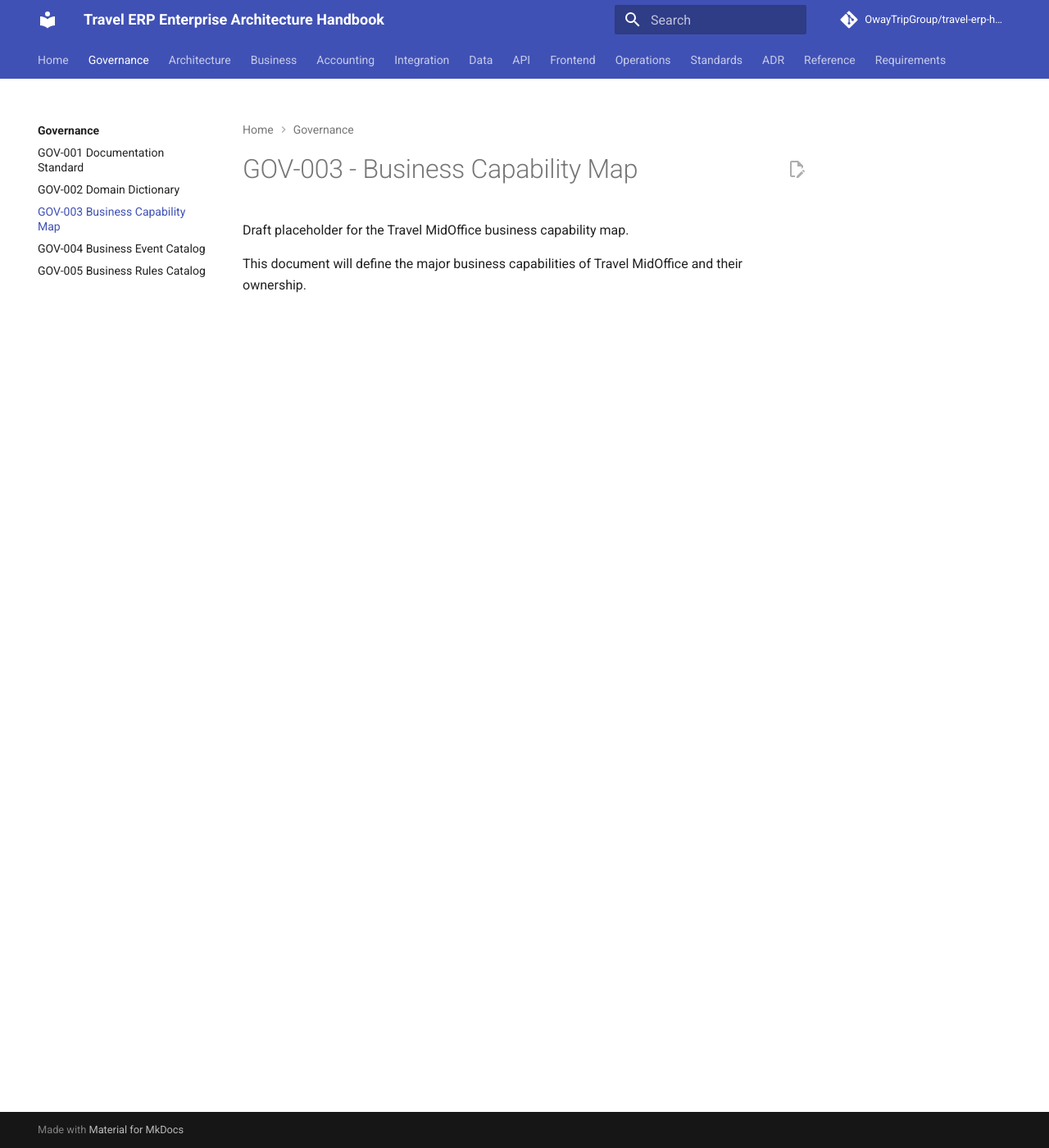
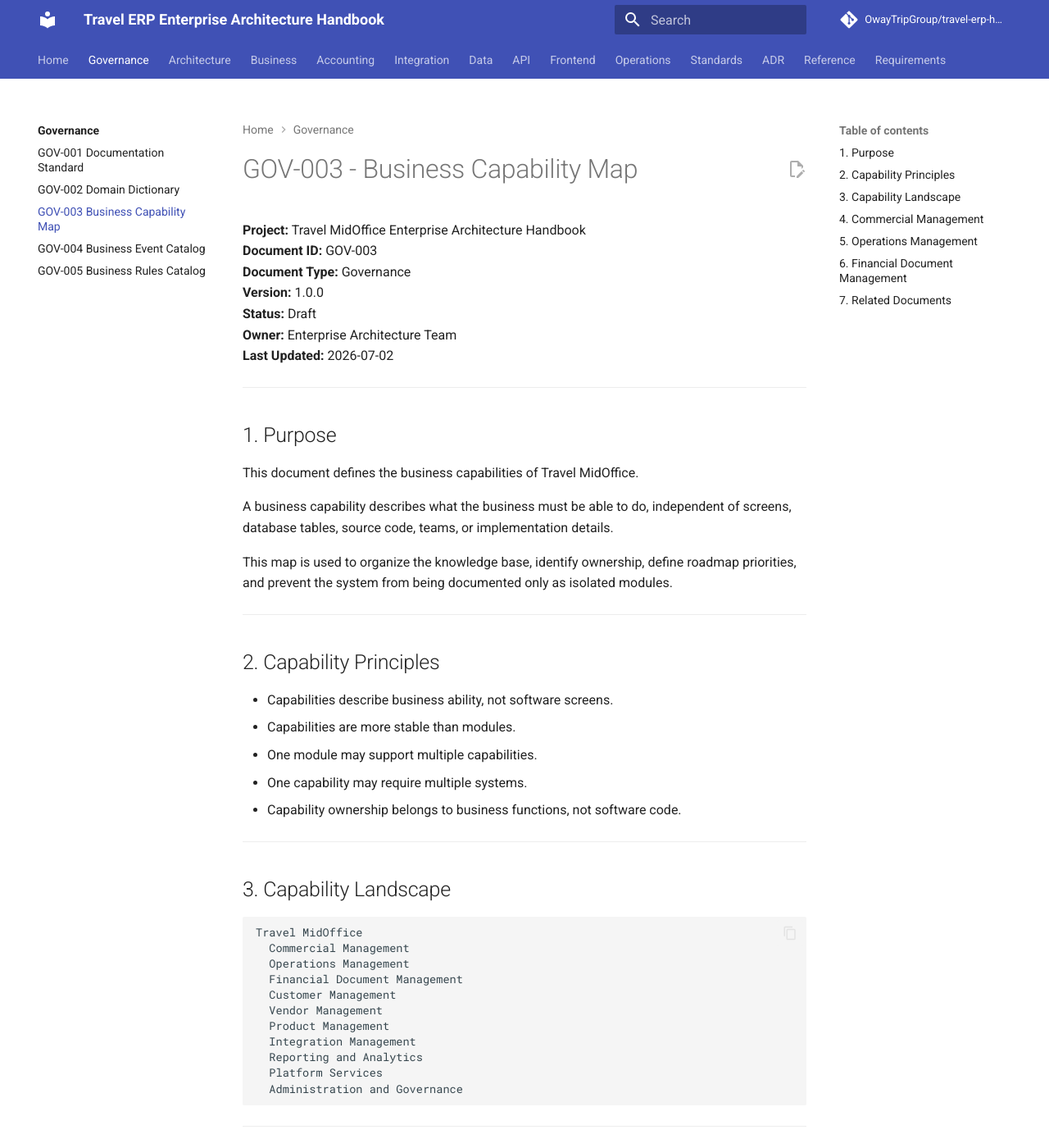
Before and after one commit to OwayTripGroup/travel-erp-handbook, an MkDocs documentation site: the page built from docs/00-governance/GOV-003-business-capability-map.md, in a window 1280 px wide and 1400 px high. Shown: the whole window at 82% size. Built offline with MkDocs 1.6.1 and Material for MkDocs 9.7.7, drawn with Linux system fonts in a browser that asks for light colours; comment, search, counter and statistics services are not loaded; some of the changed text lies outside the part shown.

Commit message:
docs(governance): expand GOV-003 capability map

````diff
--- a/docs/00-governance/GOV-003-business-capability-map.md
+++ b/docs/00-governance/GOV-003-business-capability-map.md
@@ -1,5 +1,116 @@
 # GOV-003 - Business Capability Map
 
-Draft placeholder for the Travel MidOffice business capability map.
+**Project:** Travel MidOffice Enterprise Architecture Handbook
+**Document ID:** GOV-003
+**Document Type:** Governance
+**Version:** 1.0.0
+**Status:** Draft
+**Owner:** Enterprise Architecture Team
+**Last Updated:** 2026-07-02
 
-This document will define the major business capabilities of Travel MidOffice and their ownership.
+---
+
+## 1. Purpose
+
+This document defines the business capabilities of Travel MidOffice.
+
+A business capability describes what the business must be able to do, independent of screens, database tables, source code, teams, or implementation details.
+
+This map is used to organize the knowledge base, identify ownership, define roadmap priorities, and prevent the system from being documented only as isolated modules.
+
+---
+
+## 2. Capability Principles
+
+- Capabilities describe business ability, not software screens.
+- Capabilities are more stable than modules.
+- One module may support multiple capabilities.
+- One capability may require multiple systems.
+- Capability ownership belongs to business functions, not software code.
+
+---
+
+## 3. Capability Landscape
+
+```text
+Travel MidOffice
+  Commercial Management
+  Operations Management
+  Financial Document Management
+  Customer Management
+  Vendor Management
+  Product Management
+  Integration Management
+  Reporting and Analytics
+  Platform Services
+  Administration and Governance
+```
+
+---
+
+## 4. Commercial Management
+
+**Purpose:** Manage the commercial agreement between Oway Travel and the Customer.
+
+Capabilities:
+
+- Commercial Transaction Management
+- Sales Channel Intake
+- Order Management
+- Pricing
+- Discount Management
+- Amendment Management
+- Customer Commercial History
+
+Primary owner: Sales
+
+Supporting teams: Operations, Finance, Product, Engineering
+
+---
+
+## 5. Operations Management
+
+**Purpose:** Ensure that travel transactions can be fulfilled correctly and consistently.
+
+Capabilities:
+
+- Order Validation
+- Order Confirmation
+- Supplier Coordination
+- Product-Line Operational Review
+- Booking Reference Management
+- Operational Exception Handling
+- Cancellation Before Invoicing
+
+Primary owner: Operations
+
+---
+
+## 6. Financial Document Management
+
+**Purpose:** Generate operational financial documents and prepare them for accounting synchronization.
+
+Capabilities:
+
+- Customer Invoice Generation
+- Vendor Bill Generation
+- Full Credit Note
+- Re-Invoice
+- Currency Handling
+- Exchange Rate Usage
+- Tax Reference Usage
+- Odoo Synchronization Preparation
+
+Primary owner: Finance and Operations
+
+Accounting system: Odoo
+
+---
+
+## 7. Related Documents
+
+- GOV-002 Domain Dictionary
+- GOV-004 Business Event Catalog
+- GOV-005 Business Rules Catalog
+- BUS-000 Travel ERP Business Overview
+- ARC-000 Design Principles
````
